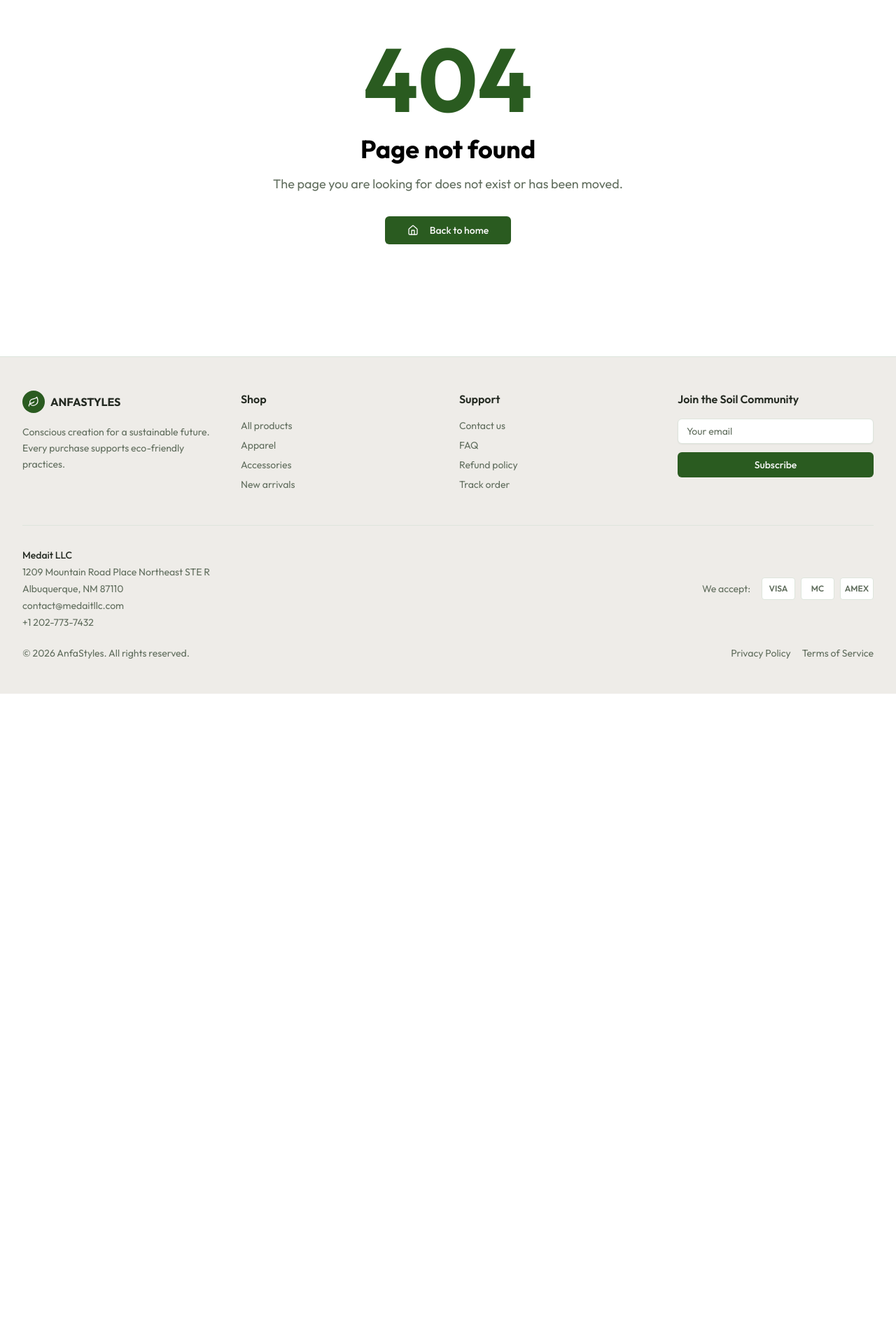
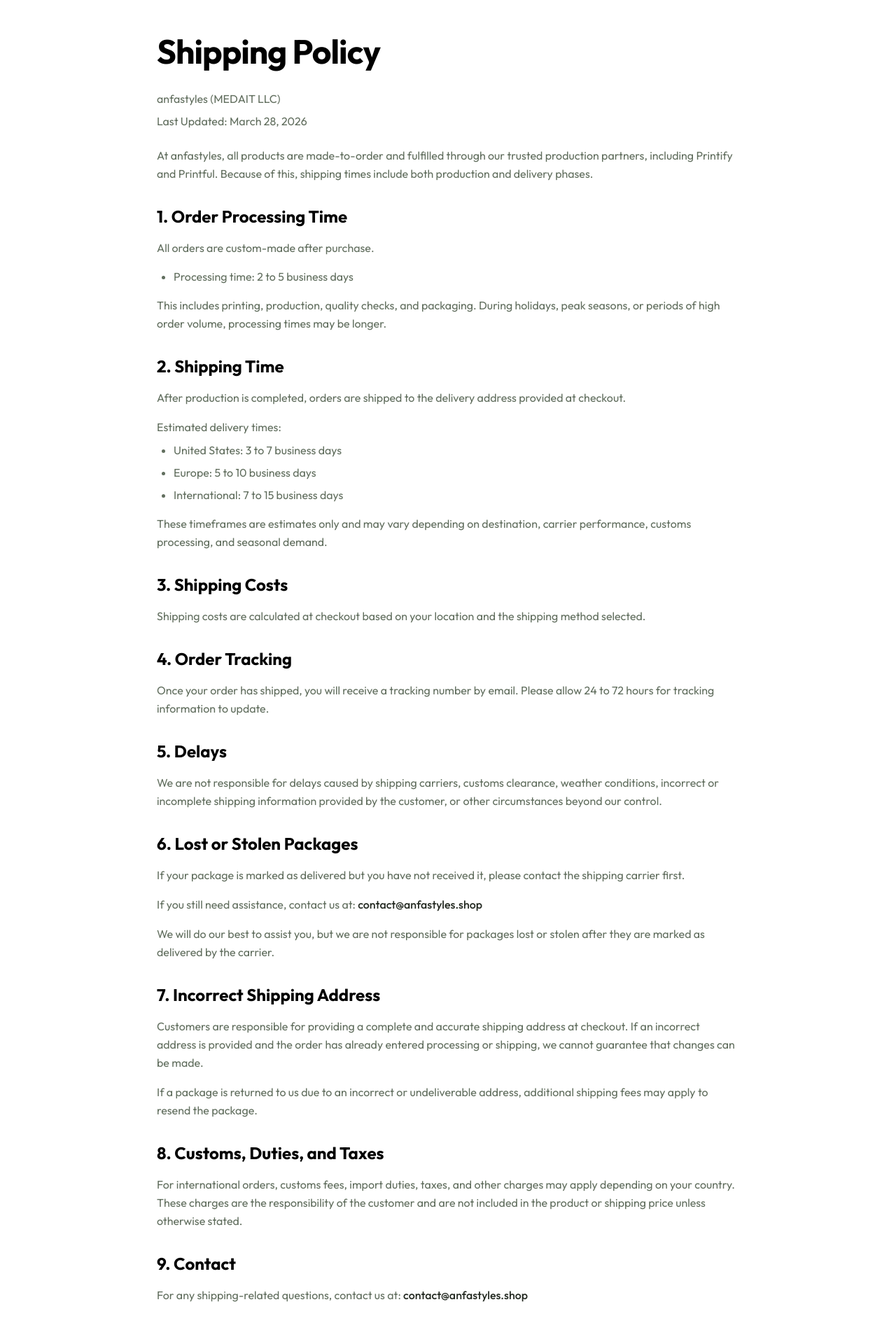
Before and after one commit to medamineaitaich/anfastyles-web, a React (Vite) app: page /shipping-policy in a window 1280 px wide. Shown: the part 140-2060 px from the top of the page at 70% size. Before the commit the page ends 1131 px from the top, so only its background shows below. Built offline with nearby package versions, Linux system fonts and the light colour scheme; no server answers; the HTML template or start-up script is replaced by a standard one.

Commit message:
chore(legal): add shipping policy

```diff
--- a/src/App.jsx
+++ b/src/App.jsx
@@ -22,6 +22,7 @@ import FAQPage from './pages/FAQPage.jsx';
 import TermsPage from './pages/TermsPage.jsx';
 import PrivacyPage from './pages/PrivacyPage.jsx';
 import RefundPolicyPage from './pages/RefundPolicyPage.jsx';
+import ShippingPolicyPage from './pages/ShippingPolicyPage.jsx';
 import NotFoundPage from './pages/NotFoundPage.jsx';
 
 function App() {
@@ -48,6 +49,7 @@ function App() {
           <Route path="/terms" element={<TermsPage />} />
           <Route path="/privacy" element={<PrivacyPage />} />
           <Route path="/refund-policy" element={<RefundPolicyPage />} />
+          <Route path="/shipping-policy" element={<ShippingPolicyPage />} />
           <Route path="*" element={<NotFoundPage />} />
         </Routes>
         <Toaster />
--- a/src/components/Footer.jsx
+++ b/src/components/Footer.jsx
@@ -55,6 +55,7 @@ const Footer = () => {
             <ul className="space-y-2 text-sm">
               <li><Link to="/contact" className="hover:text-primary transition-colors duration-200">Contact us</Link></li>
               <li><Link to="/faq" className="hover:text-primary transition-colors duration-200">FAQ</Link></li>
+              <li><Link to="/shipping-policy" className="hover:text-primary transition-colors duration-200">Shipping policy</Link></li>
               <li><Link to="/refund-policy" className="hover:text-primary transition-colors duration-200">Refund policy</Link></li>
               <li><Link to="/orders" className="hover:text-primary transition-colors duration-200">Track order</Link></li>
             </ul>
--- /dev/null
+++ b/src/pages/ShippingPolicyPage.jsx
@@ -0,0 +1,147 @@
+import React, { useState } from 'react';
+import { Helmet } from 'react-helmet';
+import Header from '@/components/Header.jsx';
+import Footer from '@/components/Footer.jsx';
+import CartDrawer from '@/components/CartDrawer.jsx';
+
+const ShippingPolicyPage = () => {
+  const [cartDrawerOpen, setCartDrawerOpen] = useState(false);
+
+  return (
+    <>
+      <Helmet>
+        <title>Shipping Policy - AnfaStyles</title>
+        <meta name="description" content="AnfaStyles shipping policy, processing times, delivery estimates, and tracking" />
+      </Helmet>
+
+      <Header onCartClick={() => setCartDrawerOpen(true)} />
+      <CartDrawer open={cartDrawerOpen} onClose={() => setCartDrawerOpen(false)} />
+
+      <main className="py-20">
+        <div className="container-custom max-w-4xl">
+          <h1
+            className="mb-8 text-4xl font-bold text-balance md:text-5xl"
+            style={{ letterSpacing: '-0.02em' }}
+          >
+            Shipping Policy
+          </h1>
+
+          <div className="prose prose-lg max-w-none">
+            <p className="mb-2 text-muted-foreground">anfastyles (MEDAIT LLC)</p>
+            <p className="mb-6 text-muted-foreground">Last Updated: March 28, 2026</p>
+
+            <p className="mb-8 leading-relaxed text-muted-foreground">
+              At anfastyles, all products are made-to-order and fulfilled through our trusted production partners,
+              including Printify and Printful. Because of this, shipping times include both production and delivery
+              phases.
+            </p>
+
+            <section className="mb-8">
+              <h2 className="mb-4 text-2xl font-bold">1. Order Processing Time</h2>
+              <p className="mb-4 leading-relaxed text-muted-foreground">
+                All orders are custom-made after purchase.
+              </p>
+              <ul className="mb-4 list-disc space-y-2 pl-6 text-muted-foreground">
+                <li>Processing time: 2 to 5 business days</li>
+              </ul>
+              <p className="mb-4 leading-relaxed text-muted-foreground">
+                This includes printing, production, quality checks, and packaging. During holidays, peak seasons, or
+                periods of high order volume, processing times may be longer.
+              </p>
+            </section>
+
+            <section className="mb-8">
+              <h2 className="mb-4 text-2xl font-bold">2. Shipping Time</h2>
+              <p className="mb-4 leading-relaxed text-muted-foreground">
+                After production is completed, orders are shipped to the delivery address provided at checkout.
+              </p>
+              <p className="mb-2 leading-relaxed text-muted-foreground">Estimated delivery times:</p>
+              <ul className="mb-4 list-disc space-y-2 pl-6 text-muted-foreground">
+                <li>United States: 3 to 7 business days</li>
+                <li>Europe: 5 to 10 business days</li>
+                <li>International: 7 to 15 business days</li>
+              </ul>
+              <p className="mb-4 leading-relaxed text-muted-foreground">
+                These timeframes are estimates only and may vary depending on destination, carrier performance, customs
+                processing, and seasonal demand.
+              </p>
+            </section>
+
+            <section className="mb-8">
+              <h2 className="mb-4 text-2xl font-bold">3. Shipping Costs</h2>
+              <p className="mb-4 leading-relaxed text-muted-foreground">
+                Shipping costs are calculated at checkout based on your location and the shipping method selected.
+              </p>
+            </section>
+
+            <section className="mb-8">
+              <h2 className="mb-4 text-2xl font-bold">4. Order Tracking</h2>
+              <p className="mb-4 leading-relaxed text-muted-foreground">
+                Once your order has shipped, you will receive a tracking number by email. Please allow 24 to 72 hours
+                for tracking information to update.
+              </p>
+            </section>
+
+            <section className="mb-8">
+              <h2 className="mb-4 text-2xl font-bold">5. Delays</h2>
+              <p className="mb-4 leading-relaxed text-muted-foreground">
+                We are not responsible for delays caused by shipping carriers, customs clearance, weather conditions,
+                incorrect or incomplete shipping information provided by the customer, or other circumstances beyond
+                our control.
+              </p>
+            </section>
+
+            <section className="mb-8">
+              <h2 className="mb-4 text-2xl font-bold">6. Lost or Stolen Packages</h2>
+              <p className="mb-4 leading-relaxed text-muted-foreground">
+                If your package is marked as delivered but you have not received it, please contact the shipping
+                carrier first.
+              </p>
+              <p className="mb-4 leading-relaxed text-muted-foreground">
+                If you still need assistance, contact us at: <span className="font-medium text-foreground">contact@anfastyles.shop</span>
+              </p>
+              <p className="mb-4 leading-relaxed text-muted-foreground">
+                We will do our best to assist you, but we are not responsible for packages lost or stolen after they
+                are marked as delivered by the carrier.
+              </p>
+            </section>
+
+            <section className="mb-8">
+              <h2 className="mb-4 text-2xl font-bold">7. Incorrect Shipping Address</h2>
+              <p className="mb-4 leading-relaxed text-muted-foreground">
+                Customers are responsible for providing a complete and accurate shipping address at checkout. If an
+                incorrect address is provided and the order has already entered processing or shipping, we cannot
+                guarantee that changes can be made.
+              </p>
+              <p className="mb-4 leading-relaxed text-muted-foreground">
+                If a package is returned to us due to an incorrect or undeliverable address, additional shipping fees
+                may apply to resend the package.
+              </p>
+            </section>
+
+            <section className="mb-8">
+              <h2 className="mb-4 text-2xl font-bold">8. Customs, Duties, and Taxes</h2>
+              <p className="mb-4 leading-relaxed text-muted-foreground">
+                For international orders, customs fees, import duties, taxes, and other charges may apply depending on
+                your country. These charges are the responsibility of the customer and are not included in the product
+                or shipping price unless otherwise stated.
+              </p>
+            </section>
+
+            <section className="mb-8">
+              <h2 className="mb-4 text-2xl font-bold">9. Contact</h2>
+              <p className="leading-relaxed text-muted-foreground">
+                For any shipping-related questions, contact us at:{' '}
+                <span className="font-medium text-foreground">contact@anfastyles.shop</span>
+              </p>
+            </section>
+          </div>
+        </div>
+      </main>
+
+      <Footer />
+    </>
+  );
+};
+
+export default ShippingPolicyPage;
```
